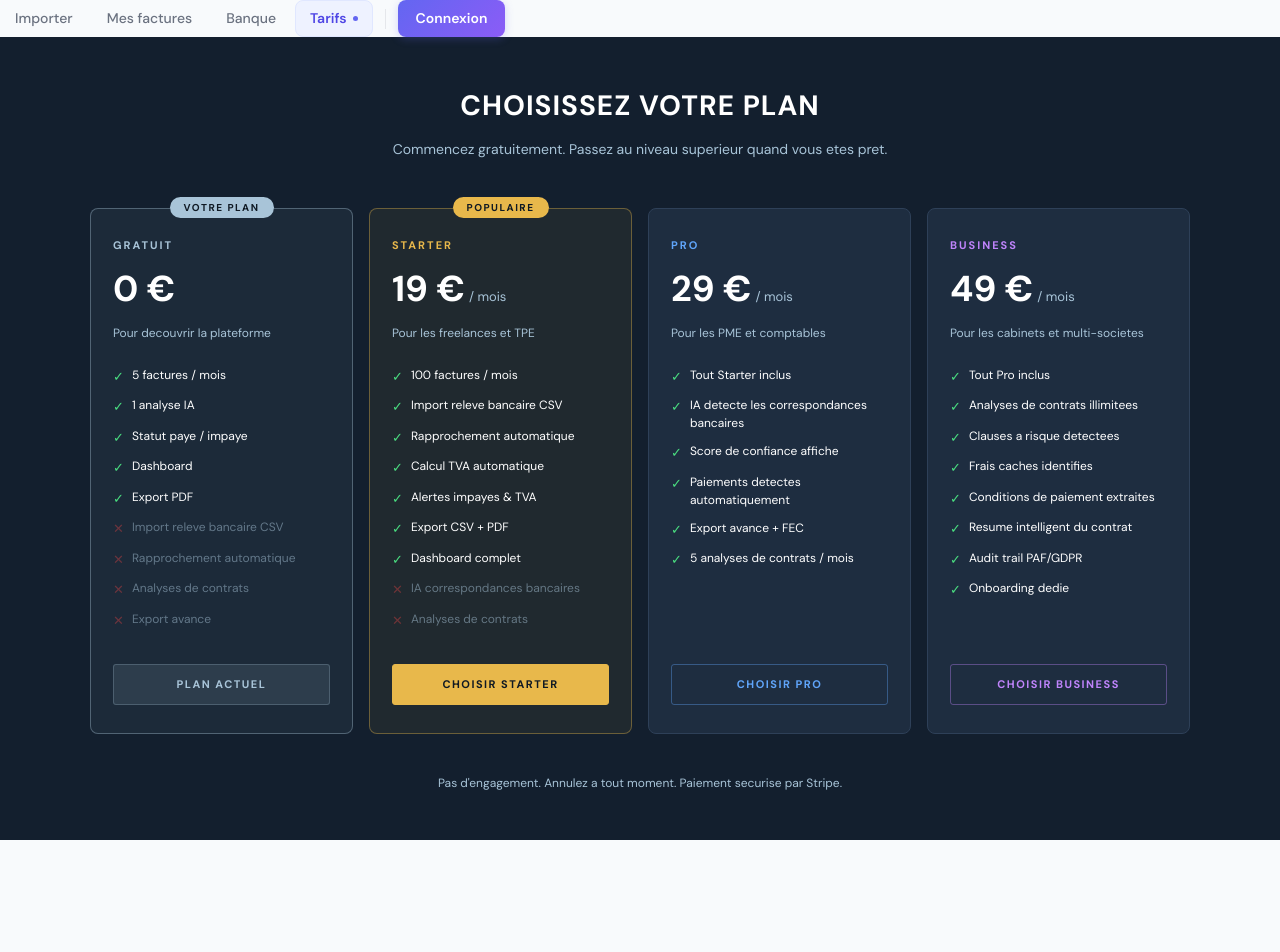
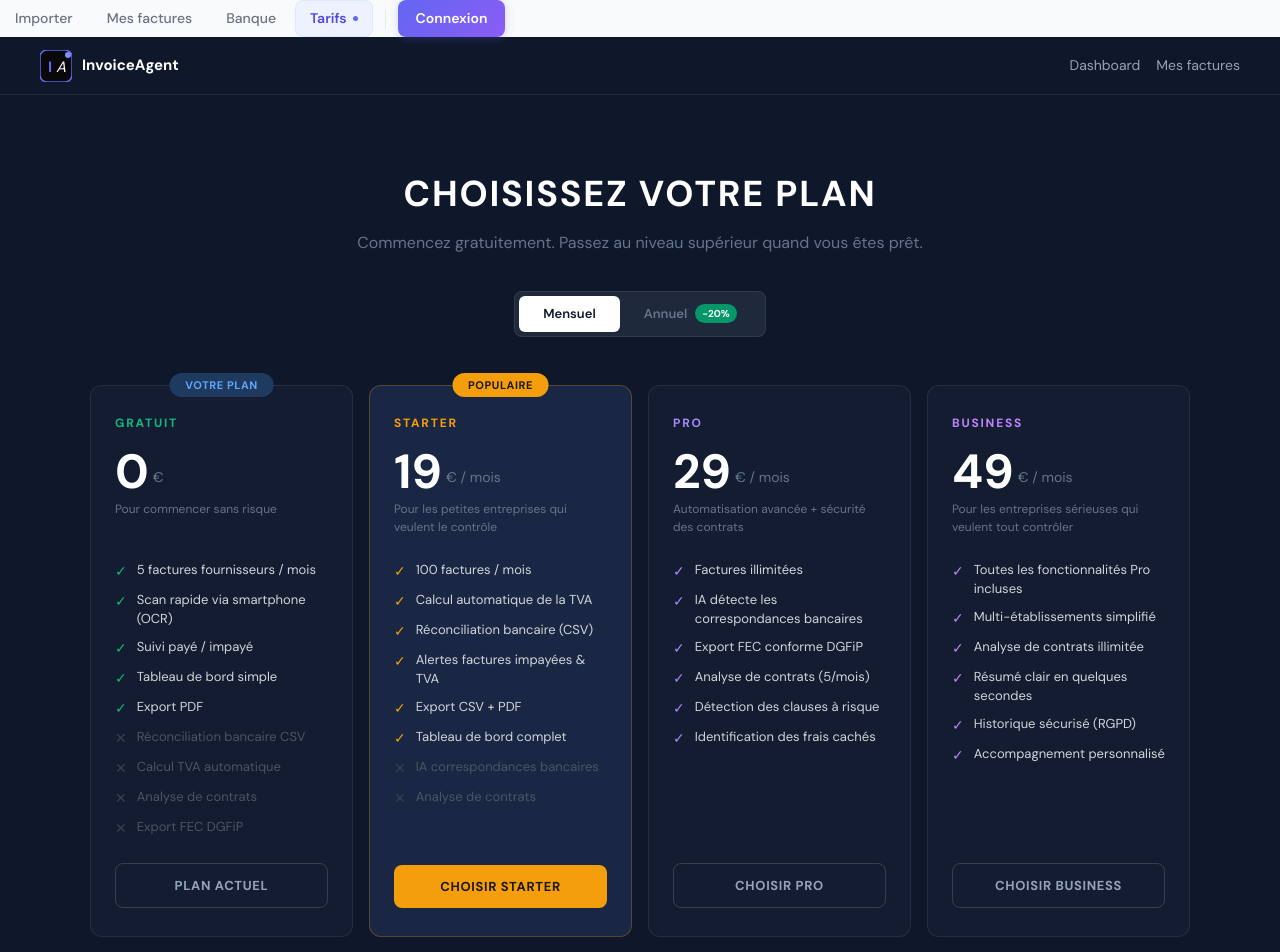
Before and after one commit to gentuar333-max/invoice-ai, a Next.js app: page /pricing in a window 1280 px wide. Shown: the top 952 px of the page. Before the commit the page ends 840 px from the top, so only its background shows below. Built offline with nearby package versions, Linux system fonts and the light colour scheme.

Commit message:
update pricing page new plans old design

```diff
--- a/app/pricing/page.tsx
+++ b/app/pricing/page.tsx
@@ -1,221 +1,272 @@
 "use client";
-import { useState, useEffect } from "react";
-import Link from "next/link";
+import { useState } from "react";
 
-const BG = "#131f2e";
-const CARD = "#1e2d40";
-const BORDER = "#2e4058";
-const GOLD = "#e8b84b";
-const TEXT = "#ffffff";
-const MUTED = "#a8c4d8";
-const PURPLE = "#c084fc";
-
-const PLAN_ORDER = ["free", "starter", "pro", "business"];
+const BASE_URL = "https://invoiceagent.fr";
 
 const plans = [
   {
-    key: "free",
     name: "GRATUIT",
-    price: "0 €",
-    period: "",
-    color: MUTED,
-    description: "Pour decouvrir la plateforme",
-    features: [
-      "5 factures / mois",
-      "1 analyse IA",
-      "Statut paye / impaye",
-      "Dashboard",
-      "Export PDF",
+    monthly: 0,
+    annual: 0,
+    tagline: "Pour commencer sans risque",
+    color: "#10b981",
+    featured: false,
+    badge: "VOTRE PLAN",
+    badgeColor: "#1e3a5f",
+    badgeText: "#60a5fa",
+    items: [
+      { text: "5 factures fournisseurs / mois", included: true },
+      { text: "Scan rapide via smartphone (OCR)", included: true },
+      { text: "Suivi payé / impayé", included: true },
+      { text: "Tableau de bord simple", included: true },
+      { text: "Export PDF", included: true },
+      { text: "Réconciliation bancaire CSV", included: false },
+      { text: "Calcul TVA automatique", included: false },
+      { text: "Analyse de contrats", included: false },
+      { text: "Export FEC DGFiP", included: false },
     ],
-    locked: [
-      "Import releve bancaire CSV",
-      "Rapprochement automatique",
-      "Analyses de contrats",
-      "Export avance",
-    ],
-    cta: "COMMENCER GRATUITEMENT",
-    href: "/auth/login",
-    highlight: false,
-    badge: null,
+    link: `${BASE_URL}/auth/login`,
+    cta: "PLAN ACTUEL",
+    ctaStyle: "outline",
   },
   {
-    key: "starter",
     name: "STARTER",
-    price: "19 €",
-    period: "/ mois",
-    color: GOLD,
-    description: "Pour les freelances et TPE",
-    features: [
-      "100 factures / mois",
-      "Import releve bancaire CSV",
-      "Rapprochement automatique",
-      "Calcul TVA automatique",
-      "Alertes impayes & TVA",
-      "Export CSV + PDF",
-      "Dashboard complet",
+    monthly: 19,
+    annual: 15,
+    tagline: "Pour les petites entreprises qui veulent le contrôle",
+    color: "#f59e0b",
+    featured: true,
+    badge: "POPULAIRE",
+    badgeColor: "#f59e0b",
+    badgeText: "#1c1917",
+    items: [
+      { text: "100 factures / mois", included: true },
+      { text: "Calcul automatique de la TVA", included: true },
+      { text: "Réconciliation bancaire (CSV)", included: true },
+      { text: "Alertes factures impayées & TVA", included: true },
+      { text: "Export CSV + PDF", included: true },
+      { text: "Tableau de bord complet", included: true },
+      { text: "IA correspondances bancaires", included: false },
+      { text: "Analyse de contrats", included: false },
     ],
-    locked: [
-      "IA correspondances bancaires",
-      "Analyses de contrats",
-    ],
+    link: `${BASE_URL}/checkout?plan=starter`,
     cta: "CHOISIR STARTER",
-    href: "/checkout?plan=starter",
-    highlight: true,
-    badge: "POPULAIRE",
+    ctaStyle: "filled",
   },
   {
-    key: "pro",
     name: "PRO",
-    price: "29 €",
-    period: "/ mois",
-    color: "#60a5fa",
-    description: "Pour les PME et comptables",
-    features: [
-      "Tout Starter inclus",
-      "IA detecte les correspondances bancaires",
-      "Score de confiance affiche",
-      "Paiements detectes automatiquement",
-      "Export avance + FEC",
-      "5 analyses de contrats / mois",
+    monthly: 29,
+    annual: 23,
+    tagline: "Automatisation avancée + sécurité des contrats",
+    color: "#a78bfa",
+    featured: false,
+    badge: null,
+    items: [
+      { text: "Factures illimitées", included: true },
+      { text: "IA détecte les correspondances bancaires", included: true },
+      { text: "Export FEC conforme DGFiP", included: true },
+      { text: "Analyse de contrats (5/mois)", included: true },
+      { text: "Détection des clauses à risque", included: true },
+      { text: "Identification des frais cachés", included: true },
     ],
-    locked: [],
+    link: `${BASE_URL}/checkout?plan=pro`,
     cta: "CHOISIR PRO",
-    href: "/checkout?plan=pro",
-    highlight: false,
-    badge: null,
+    ctaStyle: "outline",
   },
   {
-    key: "business",
     name: "BUSINESS",
-    price: "49 €",
-    period: "/ mois",
-    color: PURPLE,
-    description: "Pour les cabinets et multi-societes",
-    features: [
-      "Tout Pro inclus",
-      "Analyses de contrats illimitees",
-      "Clauses a risque detectees",
-      "Frais caches identifies",
-      "Conditions de paiement extraites",
-      "Resume intelligent du contrat",
-      "Audit trail PAF/GDPR",
-      "Onboarding dedie",
+    monthly: 49,
+    annual: 39,
+    tagline: "Pour les entreprises sérieuses qui veulent tout contrôler",
+    color: "#c084fc",
+    featured: false,
+    badge: null,
+    items: [
+      { text: "Toutes les fonctionnalités Pro incluses", included: true },
+      { text: "Multi-établissements simplifié", included: true },
+      { text: "Analyse de contrats illimitée", included: true },
+      { text: "Résumé clair en quelques secondes", included: true },
+      { text: "Historique sécurisé (RGPD)", included: true },
+      { text: "Accompagnement personnalisé", included: true },
     ],
-    locked: [],
+    link: `${BASE_URL}/checkout?plan=business`,
     cta: "CHOISIR BUSINESS",
-    href: "/checkout?plan=business",
-    highlight: false,
-    badge: null,
+    ctaStyle: "outline",
   },
 ];
 
+const comparison = [
+  { feature: "Factures fournisseurs/mois", gratuit: "5", starter: "100", pro: "Illimitées", business: "Illimitées" },
+  { feature: "OCR smartphone", gratuit: true, starter: true, pro: true, business: true },
+  { feature: "Suivi payé / impayé", gratuit: true, starter: true, pro: true, business: true },
+  { feature: "Export PDF", gratuit: true, starter: true, pro: true, business: true },
+  { feature: "TVA automatique", gratuit: false, starter: true, pro: true, business: true },
+  { feature: "Réconciliation bancaire CSV", gratuit: false, starter: true, pro: true, business: true },
+  { feature: "Alertes impayées & TVA", gratuit: false, starter: true, pro: true, business: true },
+  { feature: "Export CSV", gratuit: false, starter: true, pro: true, business: true },
+  { feature: "IA correspondances bancaires", gratuit: false, starter: false, pro: true, business: true },
+  { feature: "Export FEC DGFiP", gratuit: false, starter: false, pro: true, business: true },
+  { feature: "Analyse contrats", gratuit: false, starter: false, pro: "5/mois", business: "Illimitée" },
+  { feature: "Clauses à risque détectées", gratuit: false, starter: false, pro: true, business: true },
+  { feature: "Frais cachés identifiés", gratuit: false, starter: false, pro: true, business: true },
+  { feature: "Multi-établissements", gratuit: false, starter: false, pro: false, business: true },
+  { feature: "Résumé intelligent contrat", gratuit: false, starter: false, pro: false, business: true },
+  { feature: "Historique sécurisé RGPD", gratuit: false, starter: false, pro: false, business: true },
+  { feature: "Accompagnement personnalisé", gratuit: false, starter: false, pro: false, business: true },
+];
+
 export default function PricingPage() {
-  const [currentPlan, setCurrentPlan] = useState("free");
-
-  useEffect(() => {
-    const plan = localStorage.getItem("user_plan") || "free";
-    setCurrentPlan(plan);
-  }, []);
-
-  function getCTA(plan: typeof plans[0]) {
-    const currentIndex = PLAN_ORDER.indexOf(currentPlan);
-    const planIndex = PLAN_ORDER.indexOf(plan.key);
-
-    if (plan.key === currentPlan) {
-      return { label: "PLAN ACTUEL", disabled: true, href: "" };
-    }
-    if (planIndex < currentIndex) {
-      return { label: "PLAN INFERIEUR", disabled: true, href: "" };
-    }
-    return { label: plan.cta, disabled: false, href: plan.href };
-  }
+  const [annual, setAnnual] = useState(false);
 
   return (
-    <div style={{ minHeight: "100vh", background: BG, padding: "48px 20px", fontFamily: "'DM Sans', sans-serif" }}>
-      <div style={{ maxWidth: 1100, margin: "0 auto" }}>
+    <div style={{ backgroundColor: "#0f172a", minHeight: "100vh", color: "white", fontFamily: "'DM Sans', sans-serif" }}>
 
-        <div style={{ textAlign: "center", marginBottom: 48 }}>
-          <h1 style={{ fontSize: 28, fontWeight: 700, color: TEXT, letterSpacing: 1, textTransform: "uppercase", marginBottom: 12 }}>
+      {/* NAV */}
+      <nav style={{ borderBottom: "1px solid rgba(255,255,255,0.08)", padding: "0 40px", height: 58, display: "flex", alignItems: "center", justifyContent: "space-between" }}>
+        <a href={BASE_URL} style={{ display: "flex", alignItems: "center", gap: 10, textDecoration: "none" }}>
+          <svg width="32" height="32" viewBox="0 0 32 32" fill="none">
+            <rect width="32" height="32" rx="7" fill="#09090b" stroke="#6366f1" strokeWidth="1.5"/>
+            <text x="8" y="22" fill="#6366f1" fontSize="15" fontWeight="700" fontFamily="DM Sans">I</text>
+            <text x="16" y="22" fill="white" fontSize="15" fontWeight="300" fontStyle="italic">A</text>
+            <circle cx="28" cy="5" r="3" fill="#818cf8"/>
+          </svg>
+          <span style={{ fontSize: 15, fontWeight: 700, color: "white" }}>InvoiceAgent</span>
+        </a>
+        <div style={{ display: "flex", gap: 16, alignItems: "center" }}>
+          <a href={`${BASE_URL}/dashboard`} style={{ color: "#94a3b8", fontSize: 14, textDecoration: "none" }}>Dashboard</a>
+          <a href={`${BASE_URL}/invoices`} style={{ color: "#94a3b8", fontSize: 14, textDecoration: "none" }}>Mes factures</a>
+        </div>
+      </nav>
+
+      {/* HEADER */}
+      <section style={{ padding: "72px 20px 48px", textAlign: "center" }}>
+        <h1 style={{ fontSize: "36px", fontWeight: 800, marginBottom: "10px", color: "white", textTransform: "uppercase", letterSpacing: "0.05em" }}>
           CHOISISSEZ VOTRE PLAN
         </h1>
-          <p style={{ fontSize: 14, color: MUTED, maxWidth: 500, margin: "0 auto" }}>
-            Commencez gratuitement. Passez au niveau superieur quand vous etes pret.
+        <p style={{ color: "#64748b", fontSize: "16px", marginBottom: "36px" }}>
+          Commencez gratuitement. Passez au niveau supérieur quand vous êtes prêt.
         </p>
-          {currentPlan !== "free" && (
-            <div style={{ marginTop: 16, display: "inline-block", background: `${GOLD}15`, border: `1px solid ${GOLD}40`, borderRadius: 4, padding: "8px 20px" }}>
-              <p style={{ fontSize: 12, color: GOLD, fontWeight: 600 }}>
-                Plan actuel: <strong>{currentPlan.toUpperCase()}</strong>
-              </p>
+
+        {/* TOGGLE */}
+        <div style={{ display: "inline-flex", alignItems: "center", gap: 0, backgroundColor: "#1e293b", borderRadius: 8, padding: 4, border: "1px solid rgba(255,255,255,0.08)" }}>
+          <button onClick={() => setAnnual(false)} style={{ padding: "8px 24px", borderRadius: 6, border: "none", cursor: "pointer", fontSize: 13, fontWeight: 600, backgroundColor: !annual ? "white" : "transparent", color: !annual ? "#0f172a" : "#64748b", transition: "all 0.2s" }}>
+            Mensuel
+          </button>
+          <button onClick={() => setAnnual(true)} style={{ padding: "8px 24px", borderRadius: 6, border: "none", cursor: "pointer", fontSize: 13, fontWeight: 600, backgroundColor: annual ? "white" : "transparent", color: annual ? "#0f172a" : "#64748b", transition: "all 0.2s", display: "flex", alignItems: "center", gap: 8 }}>
+            Annuel
+            <span style={{ backgroundColor: "#059669", color: "white", fontSize: 10, fontWeight: 700, padding: "2px 7px", borderRadius: 10 }}>-20%</span>
+          </button>
         </div>
-          )}
-        </div>
+      </section>
 
-        <div style={{ display: "grid", gridTemplateColumns: "repeat(4, 1fr)", gap: 16 }}>
-          {plans.map((plan) => {
-            const cta = getCTA(plan);
-            const isCurrentPlan = plan.key === currentPlan;
+      {/* PLANS */}
+      <section style={{ padding: "0 20px 80px", maxWidth: 1140, margin: "0 auto" }}>
+        <div style={{ display: "grid", gridTemplateColumns: "repeat(auto-fit, minmax(240px, 1fr))", gap: 16 }}>
+          {plans.map((plan) => (
+            <div key={plan.name} style={{ backgroundColor: plan.featured ? "#1a2744" : "#131c30", border: `1px solid ${plan.featured ? "#f59e0b44" : "rgba(255,255,255,0.08)"}`, borderRadius: 12, padding: "28px 24px", position: "relative", display: "flex", flexDirection: "column" }}>
 
-            return (
-              <div key={plan.name} style={{ background: isCurrentPlan ? `${plan.color}10` : plan.highlight ? `${GOLD}10` : CARD, border: `1px solid ${isCurrentPlan ? plan.color + "60" : plan.highlight ? GOLD + "60" : BORDER}`, borderRadius: 8, padding: "28px 22px", position: "relative", display: "flex", flexDirection: "column" }}>
-
-                {plan.badge && !isCurrentPlan && (
-                  <div style={{ position: "absolute", top: -12, left: "50%", transform: "translateX(-50%)", background: GOLD, color: "#0f1923", padding: "3px 14px", borderRadius: 20, fontSize: 10, fontWeight: 800, letterSpacing: 1.5, whiteSpace: "nowrap" }}>
+              {plan.badge && (
+                <div style={{ position: "absolute", top: -13, left: "50%", transform: "translateX(-50%)", backgroundColor: plan.badgeColor, color: plan.badgeText, fontSize: 11, fontWeight: 800, padding: "4px 16px", borderRadius: 20, whiteSpace: "nowrap", letterSpacing: "0.05em" }}>
                   {plan.badge}
                 </div>
               )}
 
-                {isCurrentPlan && (
-                  <div style={{ position: "absolute", top: -12, left: "50%", transform: "translateX(-50%)", background: plan.color, color: "#0f1923", padding: "3px 14px", borderRadius: 20, fontSize: 10, fontWeight: 800, letterSpacing: 1.5, whiteSpace: "nowrap" }}>
-                    VOTRE PLAN
+              {/* PLAN NAME */}
+              <div style={{ fontSize: 12, fontWeight: 800, color: plan.color, letterSpacing: "0.15em", marginBottom: 16 }}>{plan.name}</div>
+
+              {/* PRICE */}
+              <div style={{ display: "flex", alignItems: "flex-end", gap: 4, marginBottom: 4 }}>
+                <span style={{ fontSize: 48, fontWeight: 900, color: "white", lineHeight: 1 }}>
+                  {annual ? plan.annual : plan.monthly}
+                </span>
+                <span style={{ fontSize: 14, color: "#64748b", marginBottom: 8 }}>
+                  {plan.monthly > 0 ? "€ / mois" : "€"}
+                </span>
+              </div>
+
+              {annual && plan.monthly > 0 && (
+                <div style={{ fontSize: 11, color: "#475569", marginBottom: 4 }}>
+                  <span style={{ textDecoration: "line-through" }}>{plan.monthly}€/mois</span>
+                  <span style={{ color: "#059669", marginLeft: 6 }}>→ économisez {(plan.monthly - plan.annual) * 12}€/an</span>
                 </div>
               )}
 
-                <p style={{ fontSize: 11, fontWeight: 800, color: plan.color, letterSpacing: 2, textTransform: "uppercase", marginBottom: 8 }}>{plan.name}</p>
+              {/* TAGLINE */}
+              <div style={{ fontSize: 12, color: "#64748b", marginBottom: 24, lineHeight: 1.5, minHeight: 36 }}>{plan.tagline}</div>
 
-                <div style={{ marginBottom: 8 }}>
-                  <span style={{ fontSize: 36, fontWeight: 800, color: TEXT }}>{plan.price}</span>
-                  <span style={{ fontSize: 13, color: MUTED, marginLeft: 4 }}>{plan.period}</span>
-                </div>
-
-                <p style={{ fontSize: 12, color: MUTED, marginBottom: 24, lineHeight: 1.5 }}>{plan.description}</p>
-
-                <div style={{ flex: 1, marginBottom: 24 }}>
-                  {plan.features.map((f) => (
-                    <div key={f} style={{ display: "flex", alignItems: "flex-start", gap: 8, marginBottom: 10 }}>
-                      <span style={{ color: "#4ade80", fontSize: 13, flexShrink: 0, marginTop: 1 }}>✓</span>
-                      <span style={{ fontSize: 12, color: TEXT, lineHeight: 1.5 }}>{f}</span>
-                    </div>
-                  ))}
-                  {plan.locked.map((f) => (
-                    <div key={f} style={{ display: "flex", alignItems: "flex-start", gap: 8, marginBottom: 10 }}>
-                      <span style={{ color: "#ef444460", fontSize: 13, flexShrink: 0, marginTop: 1 }}>✕</span>
-                      <span style={{ fontSize: 12, color: MUTED, lineHeight: 1.5, opacity: 0.5 }}>{f}</span>
+              {/* ITEMS */}
+              <div style={{ flex: 1, display: "flex", flexDirection: "column", gap: 8, marginBottom: 24 }}>
+                {plan.items.map((item) => (
+                  <div key={item.text} style={{ display: "flex", gap: 10, alignItems: "flex-start" }}>
+                    <span style={{ color: item.included ? plan.color : "#374151", flexShrink: 0, fontSize: 14, marginTop: 1 }}>
+                      {item.included ? "✓" : "✕"}
+                    </span>
+                    <span style={{ color: item.included ? "#d1d5db" : "#4b5563", fontSize: 13, lineHeight: 1.5 }}>{item.text}</span>
                   </div>
                 ))}
               </div>
 
-                {cta.disabled ? (
-                  <div style={{ display: "block", background: isCurrentPlan ? `${plan.color}20` : BORDER, color: isCurrentPlan ? plan.color : MUTED, border: `1px solid ${isCurrentPlan ? plan.color + "40" : BORDER}`, padding: "11px", borderRadius: 3, fontSize: 11, fontWeight: 800, letterSpacing: 1.5, textTransform: "uppercase", textAlign: "center", cursor: "not-allowed" }}>
-                    {cta.label}
+              {/* CTA */}
+              <a href={plan.link} style={{ display: "block", textAlign: "center", padding: "12px", borderRadius: 8, fontSize: 13, fontWeight: 700, textDecoration: "none", letterSpacing: "0.05em", backgroundColor: plan.featured ? plan.color : "transparent", color: plan.featured ? "#1c1917" : "#94a3b8", border: plan.featured ? "none" : "1px solid rgba(255,255,255,0.15)", transition: "all 0.2s" }}>
+                {plan.cta}
+              </a>
             </div>
+          ))}
+        </div>
+
+        <p style={{ textAlign: "center", color: "#334155", fontSize: 12, marginTop: 20, fontFamily: "monospace" }}>
+          Sans engagement · Annulez à tout moment · Données hébergées en Europe (RGPD)
+        </p>
+      </section>
+
+      {/* COMPARAISON */}
+      <section style={{ padding: "0 20px 80px", maxWidth: 1000, margin: "0 auto" }}>
+        <h2 style={{ textAlign: "center", fontSize: 22, fontWeight: 800, color: "white", marginBottom: 32, textTransform: "uppercase", letterSpacing: "0.05em" }}>
+          Comparaison détaillée des plans
+        </h2>
+        <div style={{ backgroundColor: "#131c30", border: "1px solid rgba(255,255,255,0.08)", borderRadius: 12, overflow: "hidden" }}>
+          <div style={{ display: "grid", gridTemplateColumns: "2fr 1fr 1fr 1fr 1fr", backgroundColor: "#1e293b", padding: "14px 20px", gap: 8 }}>
+            <div style={{ fontSize: 12, color: "#64748b", fontWeight: 700, textTransform: "uppercase", letterSpacing: "0.08em" }}>Fonctionnalité</div>
+            {[{ name: "Gratuit", color: "#10b981" }, { name: "Starter", color: "#f59e0b" }, { name: "Pro", color: "#a78bfa" }, { name: "Business", color: "#c084fc" }].map((p) => (
+              <div key={p.name} style={{ fontSize: 12, fontWeight: 800, color: p.color, textAlign: "center", textTransform: "uppercase", letterSpacing: "0.08em" }}>{p.name}</div>
+            ))}
+          </div>
+          {comparison.map((row, i) => (
+            <div key={row.feature} style={{ display: "grid", gridTemplateColumns: "2fr 1fr 1fr 1fr 1fr", padding: "11px 20px", gap: 8, borderTop: "1px solid rgba(255,255,255,0.05)", backgroundColor: i % 2 === 0 ? "transparent" : "rgba(255,255,255,0.02)", alignItems: "center" }}>
+              <div style={{ fontSize: 13, color: "#94a3b8" }}>{row.feature}</div>
+              {[row.gratuit, row.starter, row.pro, row.business].map((val, j) => (
+                <div key={j} style={{ textAlign: "center" }}>
+                  {typeof val === "boolean" ? (
+                    <span style={{ color: val ? "#10b981" : "#374151", fontSize: 15, fontWeight: 700 }}>{val ? "✓" : "✕"}</span>
                   ) : (
-                  <Link href={cta.href} style={{ display: "block", background: plan.highlight ? GOLD : "transparent", color: plan.highlight ? "#0f1923" : plan.color, border: `1px solid ${plan.highlight ? GOLD : plan.color + "60"}`, padding: "11px", borderRadius: 3, fontSize: 11, fontWeight: 800, textDecoration: "none", letterSpacing: 1.5, textTransform: "uppercase", textAlign: "center" }}>
-                    {cta.label}
-                  </Link>
+                    <span style={{ fontSize: 12, color: "#e2e8f0", fontWeight: 600 }}>{val}</span>
                   )}
+                </div>
+              ))}
+            </div>
+          ))}
+        </div>
+      </section>
+
+      {/* FAQ */}
+      <section style={{ padding: "0 20px 100px", maxWidth: 700, margin: "0 auto" }}>
+        <h2 style={{ textAlign: "center", fontSize: 22, fontWeight: 800, color: "white", marginBottom: 32, textTransform: "uppercase", letterSpacing: "0.05em" }}>Questions fréquentes</h2>
+        <div style={{ display: "flex", flexDirection: "column", gap: 10 }}>
+          {[
+            { q: "Puis-je changer de plan à tout moment ?", a: "Oui. Vous pouvez passer à un plan supérieur ou inférieur à tout moment depuis votre dashboard. Le changement est immédiat." },
+            { q: "Y a-t-il un engagement ?", a: "Non. Tous les plans sont sans engagement. Vous pouvez annuler à tout moment depuis votre compte." },
+            { q: "Comment fonctionne la facturation annuelle ?", a: "En choisissant la facturation annuelle, vous économisez 20% sur le prix mensuel. Vous êtes facturé une fois par an en avance." },
+            { q: "Mes données sont-elles sécurisées ?", a: "Oui. Toutes les données sont hébergées à Frankfurt, Allemagne (UE), conformément au RGPD. Chiffrement AES-256 en transit et au repos." },
+            { q: "Que se passe-t-il si je dépasse mes limites ?", a: "Vous recevez une notification avant de dépasser votre quota mensuel. Vous pouvez alors passer au plan supérieur ou attendre le renouvellement mensuel." },
+          ].map((faq, i) => (
+            <div key={i} style={{ backgroundColor: "#131c30", border: "1px solid rgba(255,255,255,0.08)", borderRadius: 10, padding: "20px 24px" }}>
+              <div style={{ fontSize: 14, fontWeight: 700, color: "white", marginBottom: 8 }}>{faq.q}</div>
+              <div style={{ fontSize: 13, color: "#64748b", lineHeight: 1.7 }}>{faq.a}</div>
+            </div>
+          ))}
+        </div>
+      </section>
 
     </div>
   );
-          })}
-        </div>
-
-        <div style={{ textAlign: "center", marginTop: 40 }}>
-          <p style={{ fontSize: 12, color: MUTED }}>
-            Pas d'engagement. Annulez a tout moment. Paiement securise par Stripe.
-          </p>
-        </div>
-
-      </div>
-    </div>
-  );
 }
```
Lines whose indentation alone changed are shown as unchanged.
